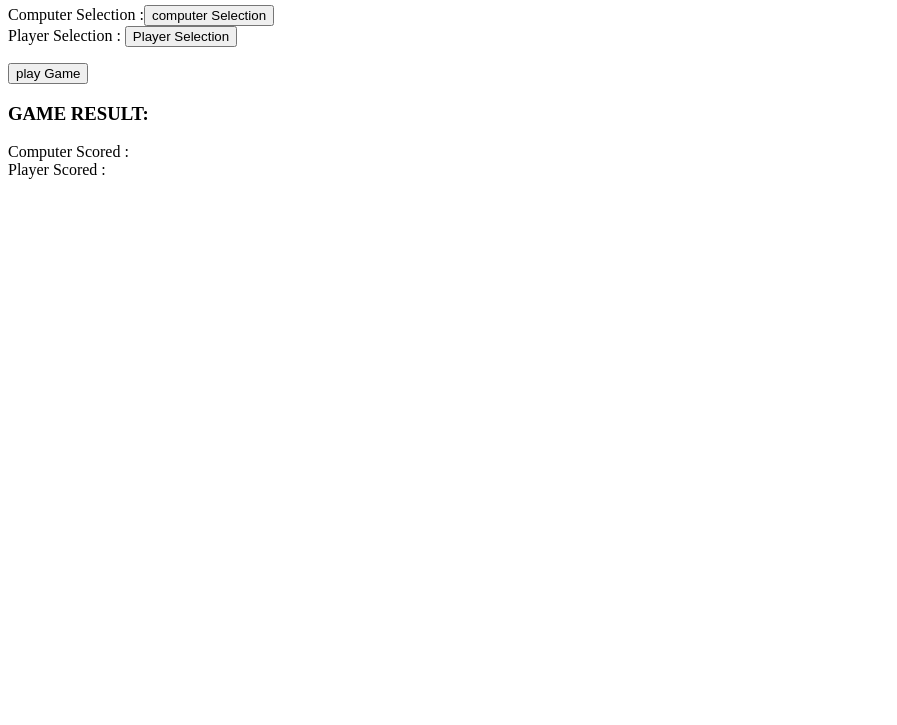
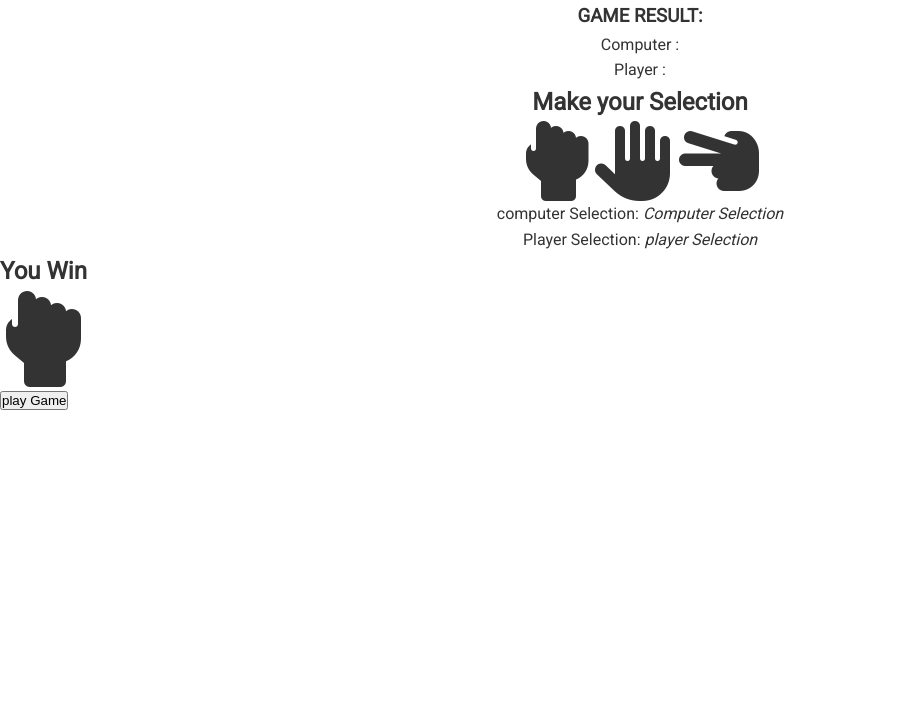
Before and after one commit to Seena2/Rock_paper, a plain HTML site: page index.html in a window 1280 px wide. Shown: the part 75-800 px from the top of the page, without its empty margins (0-897 px from the left). Drawn offline with Linux system fonts and the light colour scheme.

Commit message:
change prmpt input to icon selection

```diff
--- /dev/null
+++ b/css/style.css
@@ -0,0 +1,27 @@
+@import url('https://fonts.googleapis.com/css2?family=Roboto');
+:root{
+    --primary-color:#003699;
+    --dark-color:#333333;
+    --light-color:#f4f4f4;
+    --lose-clor:#dc3545;
+    --win-color:#28a745;
+    --modal-duration:1s;
+}
+*{
+box-sizing: border-box;
+margin: 0;
+padding: 0;
+}
+body{
+    font-family: 'Roboto',sans-serif;
+    line-height: 1.6;
+    background: #fff;
+    color: #333;
+}
+.container{
+    max-width: 1100px;
+    margin: auto;
+    overflow: hidden;
+    padding: 0 2rem;
+    text-align: center;
+}
--- a/index.html
+++ b/index.html
@@ -4,18 +4,45 @@
     <meta charset="UTF-8">
     <meta http-equiv="X-UA-Compatible" content="IE=edge">
     <meta name="viewport" content="width=device-width, initial-scale=1.0">
-
-    <title>Project-Js-Rock-Paper-Scissor</title>
+    <title>Rock-Paper-Scissor</title>
+    <script src="https://kit.fontawesome.com/56a8d2ff83.js" crossorigin="anonymous"></script>
+    <link rel="stylesheet" href="css/style.css">
+    <link rel="stylesheet" href="css/modal.css">
 </head>
 <body>
-<h1> Rock-Paper-Scissors Game</h1>
-Computer Selection :<button id="computer">computer Selection</button> </br>
-Player Selection : <button id="player">Player Selection</button> </br>
+    <div class="container">
+        <header class="header">
+            <h1> Rock-Paper-Scissors Game</h1>
+            <button id="restart"class="restart-btn">Restart Game</button>
+            <h3>GAME RESULT:</h3>
+            <div id="score" class="score"></div>
+            <p>Computer :</p>
+            <p>Player :</p>
+        </header>
+        <h2>Make your Selection</h2>
+        <div class="choices">
+            <!--instead of making choice by prompt, lets use icons-->
+            <i id="rock" class="fas fa-hand-rock fa-5x"></i>
+            <i id="paper" class="fas fa-hand-paper fa-5x"></i>
+            <i id="scissors" class="fas fa-hand-scissors fa-5x"></i>
+        </div>
+        computer Selection:  <i>Computer Selection </i><br>
+        Player Selection:  <i>player Selection </i>
+    </div>
+    <!--modal-->
+    <div class="modal">
+        <div id="result" class="modal-content">
+            <h2>You Win</h2>
+            <i class="fas fa-hand-rock fa-6x"></i>
+
+
+        </div>
+    </div>
+
 <p id="round"></p>
 <button id="play">play Game</button>
-<h3>GAME RESULT:</h3>
-Computer Scored :<div id="computerScore"></div>
-Player Scored :<div id="playerScore"></div>
-<script src="scripts/script.js"></script>
+
+
+<script src="js/script.js"></script>
 </body>
 </html>
--- a/scripts/script.js
+++ b/js/script.js
@@ -11,7 +11,7 @@ function  playRound(){
     let playerSelection=userPlay(); //call userPlay function to accept user input
       plyr.textContent=playerSelection;//bind to btn
       let computerSelection=computerPlay();//generate Rock,paper and scissors
-      cmp.textContent=computerSelection;
+      cmp.innerText=computerSelection;
       let message='';
       let results=['',0,0 ]; //holds message and scores
     if(computerSelection==="papper"&&playerSelection==="rock"){
```
Also changed, not shown: css/modal.css (added).
